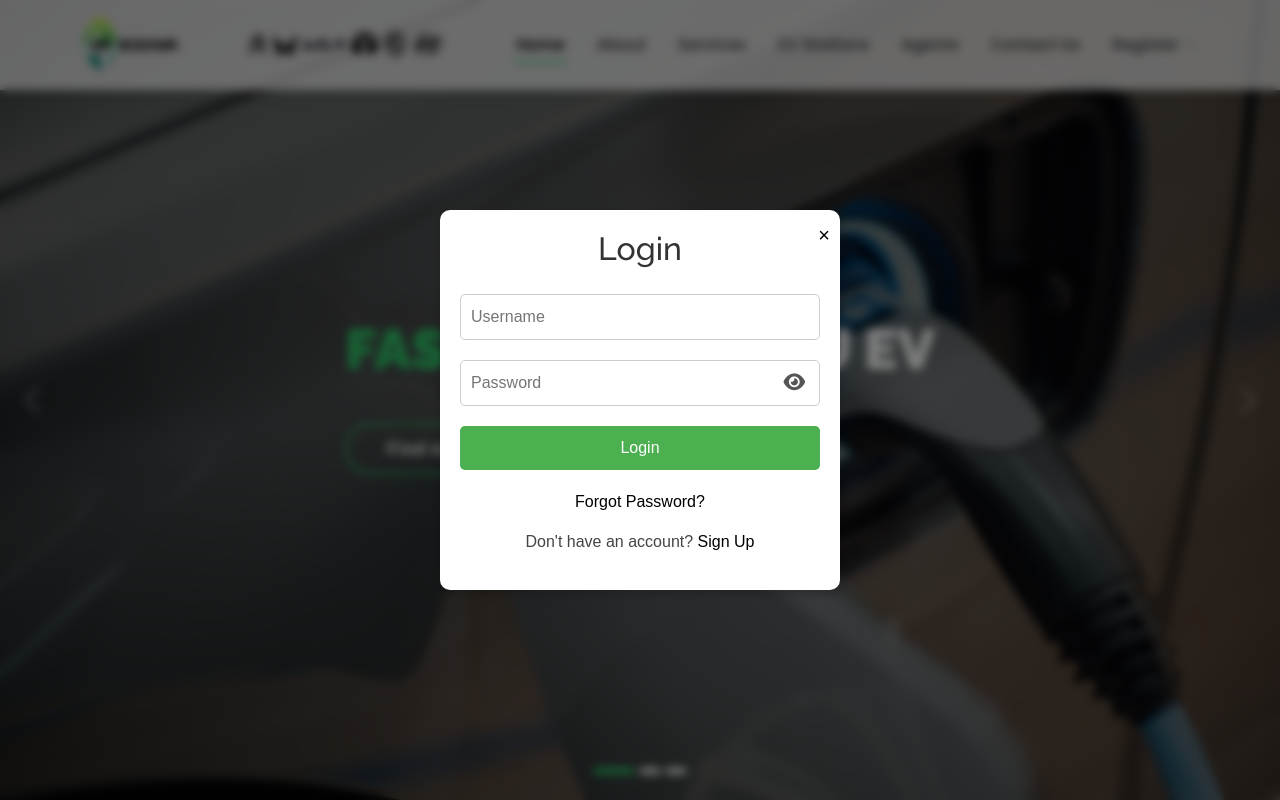
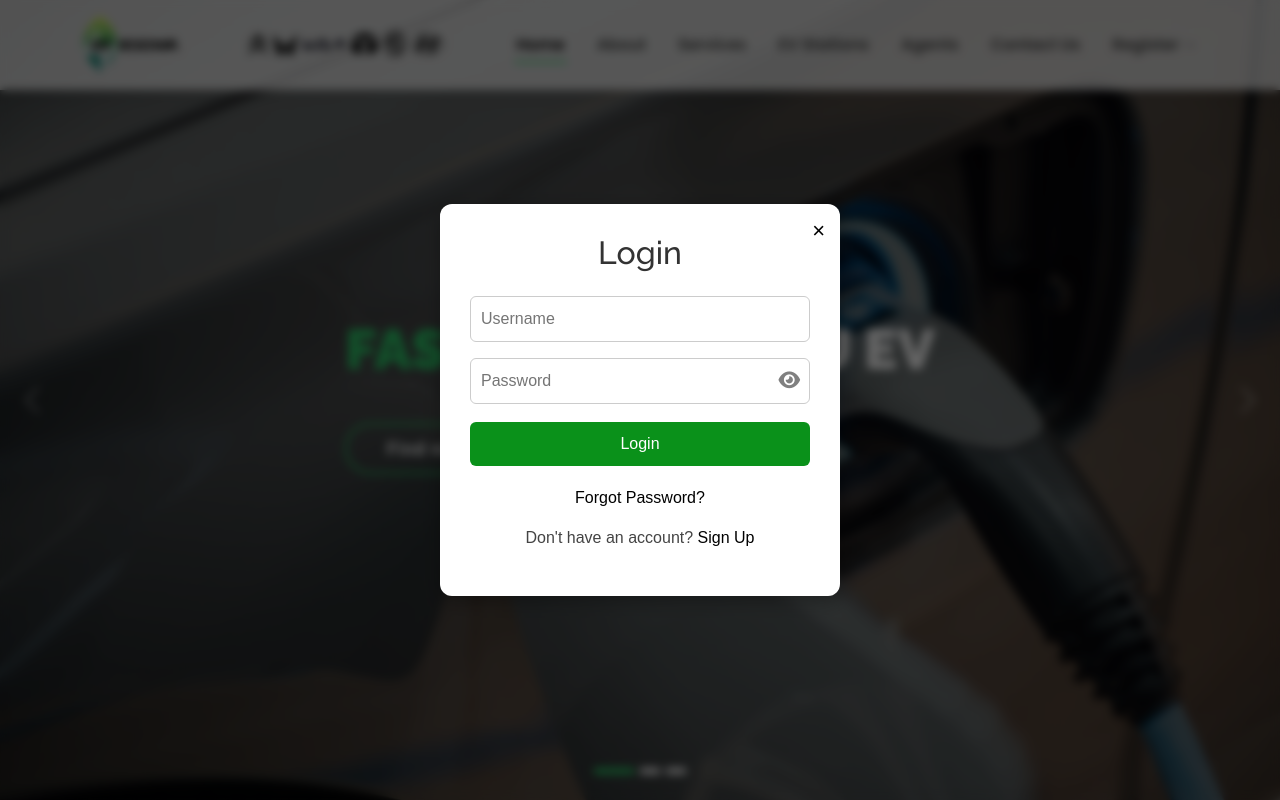
Before and after one commit to pranat20/Ev-station-finder, a Django app: template templates/index.html in a window 1280 px wide. Run offline with Django 3.2, Linux system fonts and the light colour scheme; the template is opened without the code that fills it, so the values that code supplies are empty; some libraries are stand-ins or nearby versions.

Commit message:
Update index.html

```diff
--- a/templates/index.html
+++ b/templates/index.html
@@ -505,15 +505,17 @@
   <div class="popup">
     <span class="close-btn" onclick="closePopup('loginPopup')">&times;</span>
     <h2>Login</h2>
+
+    {% if messages %}
       <div class="message-container">
-          {% if messages %}
         <ul class="messages">
           {% for message in messages %}
             <li{% if message.tags %} class="{{ message.tags }}"{% endif %}>{{ message }}</li>
           {% endfor %}
         </ul>
+      </div>
     {% endif %}
-      </div>
+
     <form method="POST" action="{% url 'login' %}">
       {% csrf_token %}
       <input type="text" name="username" placeholder="Username" required>
@@ -523,6 +525,7 @@
       </div>
       <button type="submit" class="btn">Login</button>
     </form>
+
     <p><a href="#" onclick="showResetForm()">Forgot Password?</a></p>
     <p>Don't have an account? <a href="#" onclick="showSignupForm()">Sign Up</a></p>
   </div>
@@ -533,36 +536,40 @@
   <div class="popup">
     <span class="close-btn" onclick="closePopup('signupPopup')">&times;</span>
     <h2>Sign Up</h2>
+
+    {% if messages %}
       <div class="message-container">
-          {% if messages %}
         <ul class="messages">
           {% for message in messages %}
             <li{% if message.tags %} class="{{ message.tags }}"{% endif %}>{{ message }}</li>
           {% endfor %}
         </ul>
+      </div>
     {% endif %}
-      </div>
+
     <form method="POST" action="{% url 'signup' %}">
       {% csrf_token %}
       <input type="text" name="full_name" placeholder="Full Name" required>
       <input type="text" name="username" id="username" placeholder="Username" required>
       <span id="username_msg" class="live-msg"></span>
+
       <input type="email" name="email" id="email" placeholder="Email" required>
       <span id="email_msg" class="live-msg"></span>
+
       <div class="password-container">
         <input type="password" name="password" id="password" placeholder="Password" required>
-            <span class="live-msg"></span>
         <i id="toggle-password" class="fa fa-eye" onclick="togglePasswordVisibility('password', 'toggle-password')"></i>
       </div>
 
       <div class="password-container">
         <input type="password" name="confirm_password" id="confirm_password" placeholder="Confirm Password" required>
-            <span class="live-msg"></span>
         <i id="toggle-confirm-password" class="fa fa-eye" onclick="togglePasswordVisibility('confirm_password', 'toggle-confirm-password')"></i>
       </div>
       <span id="password_msg" class="live-msg"></span>
-          <button type="submit" class="btn">Signup</button>
+
+      <button type="submit" class="btn">Sign Up</button>
     </form>
+
     <p>Already have an account? <a href="#" onclick="showLoginForm()">Login</a></p>
   </div>
 </div>
@@ -572,71 +579,65 @@
   <div class="popup">
     <span class="close-btn" onclick="closePopup('resetPopup')">&times;</span>
     <h2>Reset Password</h2>
-      <input type="email" placeholder="Enter your email">
+    <input type="email" placeholder="Enter your email" required>
     <button class="btn">Send Reset Link</button>
     <p><a href="#" onclick="showLoginForm()">Back to Login</a></p>
   </div>
 </div>
 
+<!-- Scripts -->
+<script src="https://code.jquery.com/jquery-3.6.0.min.js"></script>
+
 <script>
-  // Close the popup
+  // 🔹 Popup Controls
   function closePopup(id) {
     document.getElementById(id).style.display = "none";
   }
 
-  // Show the Signup form
   function showSignupForm() {
-      document.getElementById("loginPopup").style.display = "none";
+    hideAllPopups();
     document.getElementById("signupPopup").style.display = "flex";
   }
 
-  // Show the Login form
   function showLoginForm() {
-      document.getElementById("signupPopup").style.display = "none";
-      document.getElementById("resetPopup").style.display = "none";
+    hideAllPopups();
     document.getElementById("loginPopup").style.display = "flex";
   }
 
-  // Show the Reset form
   function showResetForm() {
-      document.getElementById("loginPopup").style.display = "none";
-      document.getElementById("signupPopup").style.display = "none";
+    hideAllPopups();
     document.getElementById("resetPopup").style.display = "flex";
   }
 
+  function hideAllPopups() {
+    document.querySelectorAll(".overlay").forEach(p => p.style.display = "none");
+  }
+
+  // 🔹 Password Toggle
   function togglePasswordVisibility(fieldId, iconId) {
-    let passwordField = document.getElementById(fieldId);
-    let toggleIcon = document.getElementById(iconId);
-
-    if (passwordField.type === "password") {
-        passwordField.type = "text";
-        toggleIcon.classList.remove("fa-eye");
-        toggleIcon.classList.add("fa-eye-slash");
+    let field = document.getElementById(fieldId);
+    let icon = document.getElementById(iconId);
+    if (field.type === "password") {
+      field.type = "text";
+      icon.classList.replace("fa-eye", "fa-eye-slash");
     } else {
-        passwordField.type = "password";
-        toggleIcon.classList.remove("fa-eye-slash");
-        toggleIcon.classList.add("fa-eye");
+      field.type = "password";
+      icon.classList.replace("fa-eye-slash", "fa-eye");
     }
   }
 
-  window.onload = function () {
-    const urlParams = new URLSearchParams(window.location.search);
-
-    if (urlParams.get('showSignup') === "true") {
-        showSignupForm();  // Display the signup popup
+  // 🔹 Default Popup Load
+  window.onload = function() {
+    const params = new URLSearchParams(window.location.search);
+    if (params.get('showSignup') === "true") {
+      showSignupForm();
     } else {
-        document.getElementById('loginPopup').style.display = 'flex';  // Show login popup by default
+      document.getElementById('loginPopup').style.display = 'flex';
     }
   };
 
-
-
-
-</script>
-
-<script src="https://code.jquery.com/jquery-3.6.0.min.js"></script>
-<script>
-  $(document).ready(function () {
+  // 🔹 Live Username & Email Validation
+  $(function () {
     $('#username, #email').on('input', function () {
       const field = $(this).attr('id');
       $('#' + field + '_msg').text('').css('color', '');
@@ -644,49 +645,107 @@
 
     $('#username, #email').on('blur', function () {
       const field = $(this).attr('id');
-        const value = $(this).val();
+      const value = $(this).val().trim();
       const messageSpan = $('#' + field + '_msg');
 
-        if (value.trim() === '') {
-            messageSpan.text('').css('color', '');
-            return;
-        }
+      if (!value) return;
 
-        $.get('/validate/', { field: field, value: value }, function (data) {
+      $.get('/validate/', { field, value }, function (data) {
         if (data.message) {
           messageSpan.text(data.message).css('color', 'red');
         } else {
-                messageSpan.text('').css('color', ''); // Clear message when input is valid
+          messageSpan.text('').css('color', '');
         }
       });
     });
+
+    // 🔹 Password Match Check
+    $('#password, #confirm_password').on('input', function () {
+      const pass = $('#password').val();
+      const confirm = $('#confirm_password').val();
+      const msg = $('#password_msg');
+
+      if (!pass || !confirm) {
+        msg.text('');
+      } else if (pass !== confirm) {
+        msg.text("Passwords do not match").css("color", "red");
+      } else {
+        msg.text("Passwords match").css("color", "green");
+      }
     });
-
-</script>
-
-<script>
-  $(document).ready(function () {
-      function checkPasswordMatch() {
-          const password = $('#password').val();
-          const confirmPassword = $('#confirm_password').val();
-          const messageSpan = $('#password_msg');
-
-          if (password === '' || confirmPassword === '') {
-              messageSpan.text('');
-              return;
-          }
-
-          if (password !== confirmPassword) {
-              messageSpan.text("Passwords do not match").css("color", "red");
-          } else {
-              messageSpan.text("Passwords match").css("color", "green");
-          }
-      }
-
-      $('#password, #confirm_password').on('input', checkPasswordMatch);
   });
 </script>
 
+<style>
+  /* 🔸 Basic Popup Styling */
+  .overlay {
+    display: none;
+    position: fixed;
+    justify-content: center;
+    align-items: center;
+    top: 0; left: 0;
+    width: 100%; height: 100%;
+    background: rgba(0, 0, 0, 0.6);
+    z-index: 999;
+  }
+  .popup {
+    background: #fff;
+    border-radius: 12px;
+    padding: 30px;
+    width: 90%;
+    max-width: 400px;
+    box-shadow: 0 5px 20px rgba(0,0,0,0.3);
+    position: relative;
+    animation: fadeIn 0.3s ease-in-out;
+  }
+  .popup h2 { text-align: center; margin-bottom: 15px; }
+  .popup input {
+    width: 100%;
+    padding: 10px;
+    margin: 8px 0;
+    border: 1px solid #ccc;
+    border-radius: 6px;
+  }
+  .btn {
+    background: #0a911aff;
+    color: white;
+    width: 100%;
+    padding: 10px;
+    border: none;
+    border-radius: 6px;
+    cursor: pointer;
+    margin-top: 10px;
+  }
+  .btn:hover { background: #0bae1eff; }
+  .close-btn {
+    position: absolute;
+    top: 10px; right: 15px;
+    font-size: 22px; cursor: pointer;
+  }
+  .password-container {
+    position: relative;
+  }
+  .password-container i {
+    position: absolute;
+    top: 50%;
+    right: 10px;
+    transform: translateY(-50%);
+    cursor: pointer;
+    color: gray;
+  }
+  .live-msg { font-size: 13px; display: block; margin-top: -5px; margin-bottom: 5px; }
+  .messages { list-style: none; padding: 0; text-align: center; }
+  .messages li { color: red; }
+  @keyframes fadeIn {
+    from { opacity: 0; transform: scale(0.9); }
+    to { opacity: 1; transform: scale(1); }
+  }
+
+  /* 🔸 Mobile Friendly */
+  @media (max-width: 500px) {
+    .popup { width: 90%; padding: 20px; }
+  }
+</style>
 
 
 
```
Lines whose indentation alone changed are shown as unchanged.
